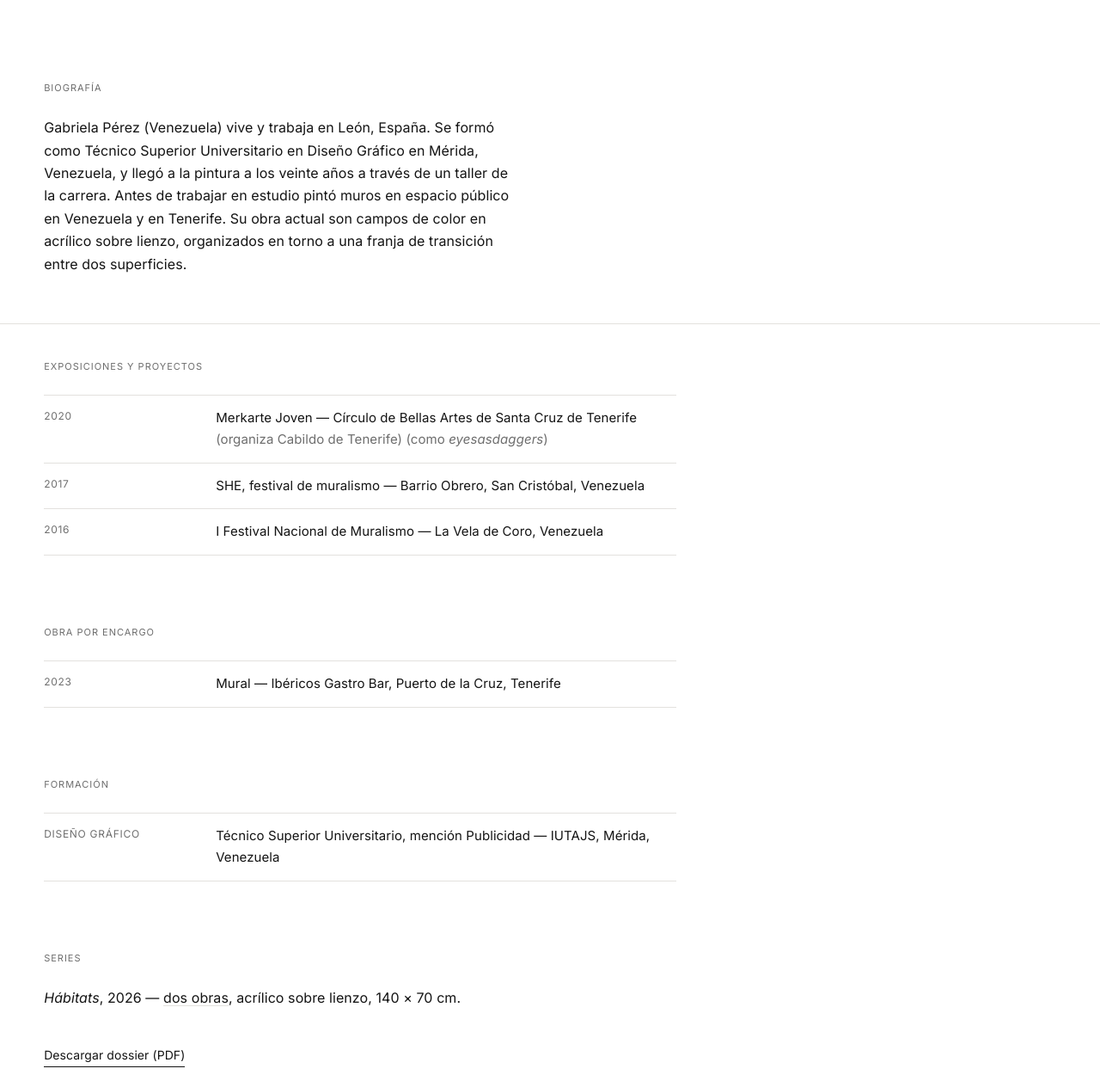
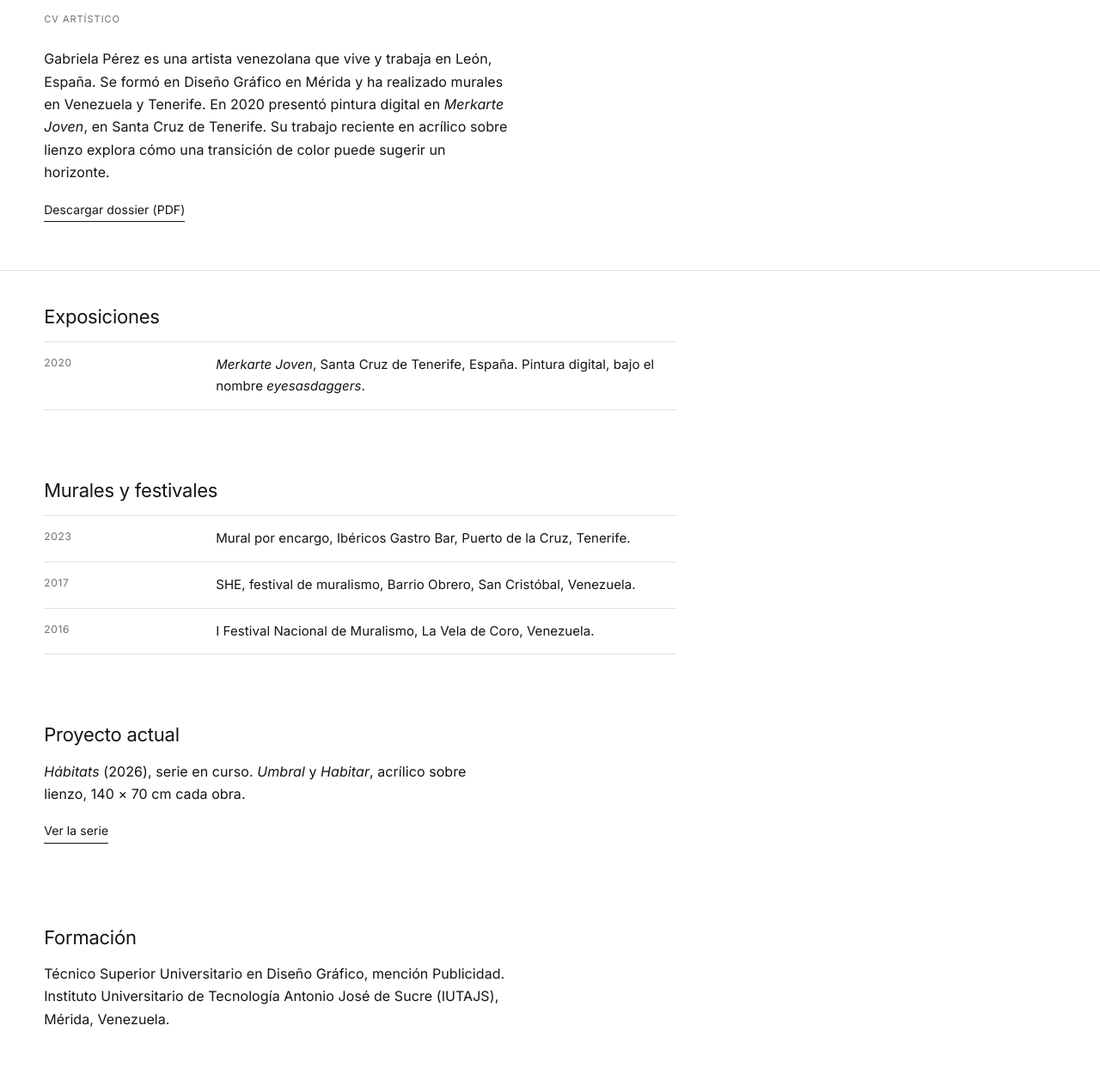
Before and after one commit to mariaperezart/estudio, a plain HTML site: page cv/index.html in a window 1280 px wide. Shown: the part 196-1460 px from the top of the page at 86% size. Drawn offline with Linux system fonts and the light colour scheme; files that its build step writes are made by us from their sources.

Commit message:
Revisar el CV y la declaración artística de Gabriela Pérez

```diff
--- a/cv/index.html
+++ b/cv/index.html
@@ -37,13 +37,11 @@
 
 <main id="main">
   <section class="section-tight">
-    <div class="wrap prose"><h1>Gabriela Pérez</h1></div>
-  </section>
-
-  <section class="section-tight">
     <div class="wrap prose">
-      <p class="label">Biografía</p>
-      <p>Gabriela Pérez (Venezuela) vive y trabaja en León, España. Se formó como Técnico Superior Universitario en Diseño Gráfico en Mérida, Venezuela, y llegó a la pintura a los veinte años a través de un taller de la carrera. Antes de trabajar en estudio pintó muros en espacio público en Venezuela y en Tenerife. Su obra actual son campos de color en acrílico sobre lienzo, organizados en torno a una franja de transición entre dos superficies.</p>
+      <h1>Gabriela Pérez</h1>
+      <p class="label">CV artístico</p>
+      <p>Gabriela Pérez es una artista venezolana que vive y trabaja en León, España. Se formó en Diseño Gráfico en Mérida y ha realizado murales en Venezuela y Tenerife. En 2020 presentó pintura digital en <em>Merkarte Joven</em>, en Santa Cruz de Tenerife. Su trabajo reciente en acrílico sobre lienzo explora cómo una transición de color puede sugerir un horizonte.</p>
+      <p><a href="dossier/gabriela-perez-habitats-2026.pdf" class="link" download>Descargar dossier (PDF)</a></p>
     </div>
   </section>
 
@@ -51,41 +49,38 @@
 
   <section class="section-tight">
     <div class="wrap">
-      <p class="label">Exposiciones y proyectos</p>
+      <h2>Exposiciones</h2>
       <dl class="specs">
-        <div><dt>2020</dt><dd>Merkarte Joven — Círculo de Bellas Artes de Santa Cruz de Tenerife <span class="muted">(organiza Cabildo de Tenerife)</span> <span class="muted">(como <em>eyesasdaggers</em>)</span></dd></div>
-        <div><dt>2017</dt><dd>SHE, festival de muralismo — Barrio Obrero, San Cristóbal, Venezuela</dd></div>
-        <div><dt>2016</dt><dd>I Festival Nacional de Muralismo — La Vela de Coro, Venezuela</dd></div>
+        <div><dt>2020</dt><dd><em>Merkarte Joven</em>, Santa Cruz de Tenerife, España. Pintura digital, bajo el nombre <em>eyesasdaggers</em>.</dd></div>
       </dl>
     </div>
   </section>
 
   <section class="section-tight">
     <div class="wrap">
-      <p class="label">Obra por encargo</p>
+      <h2>Murales y festivales</h2>
       <dl class="specs">
-        <div><dt>2023</dt><dd>Mural — Ibéricos Gastro Bar, Puerto de la Cruz, Tenerife</dd></div>
-      </dl>
-    </div>
-  </section>
-
-  <section class="section-tight">
-    <div class="wrap">
-      <p class="label">Formación</p>
-      <dl class="specs">
-        <div><dt>Diseño Gráfico</dt><dd>Técnico Superior Universitario, mención Publicidad — IUTAJS, Mérida, Venezuela</dd></div>
+        <div><dt>2023</dt><dd>Mural por encargo, Ibéricos Gastro Bar, Puerto de la Cruz, Tenerife.</dd></div>
+        <div><dt>2017</dt><dd>SHE, festival de muralismo, Barrio Obrero, San Cristóbal, Venezuela.</dd></div>
+        <div><dt>2016</dt><dd>I Festival Nacional de Muralismo, La Vela de Coro, Venezuela.</dd></div>
       </dl>
     </div>
   </section>
 
   <section class="section-tight">
     <div class="wrap prose">
-      <p class="label">Series</p>
-      <p><em>Hábitats</em>, 2026 — <a href="colecciones/habitats/">dos obras</a>, acrílico sobre lienzo, 140 × 70 cm.</p>
-      <p class="mt-4"><a href="dossier/gabriela-perez-habitats-2026.pdf" class="link" download>Descargar dossier (PDF)</a></p>
+      <h2>Proyecto actual</h2>
+      <p><em>Hábitats</em> (2026), serie en curso. <em>Umbral</em> y <em>Habitar</em>, acrílico sobre lienzo, 140 × 70 cm cada obra.</p>
+      <p><a href="colecciones/habitats/" class="link">Ver la serie</a></p>
     </div>
   </section>
-</main>
+
+  <section class="section-tight">
+    <div class="wrap prose">
+      <h2>Formación</h2>
+      <p>Técnico Superior Universitario en Diseño Gráfico, mención Publicidad. Instituto Universitario de Tecnología Antonio José de Sucre (IUTAJS), Mérida, Venezuela.</p>
+    </div>
+  </section>
 </main>
 
 <footer class="foot">
```
Also changed, not shown: dossier/index.html (+7 -8 lines), sobre/index.html (+8 -9 lines), 1 other file.
